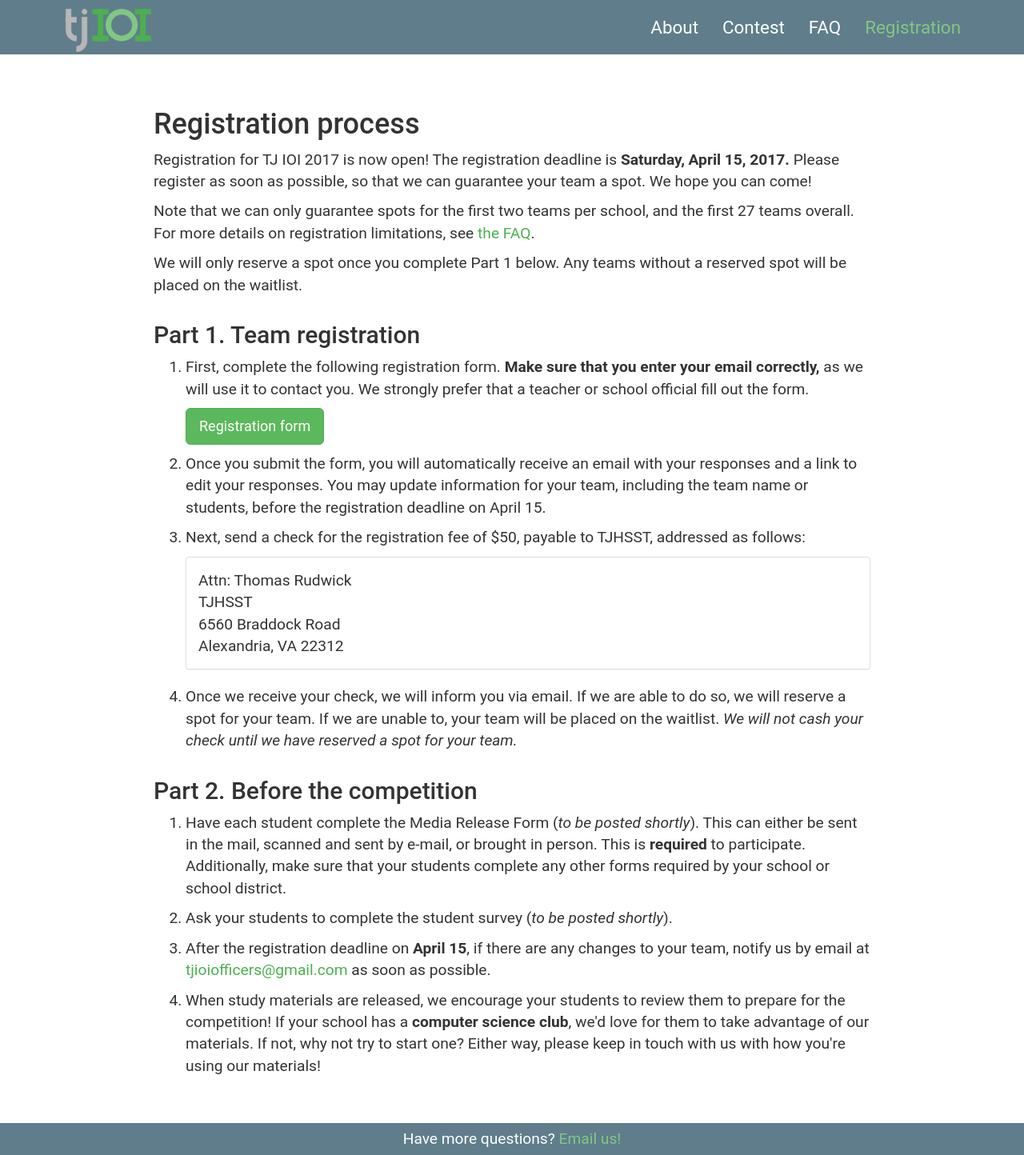
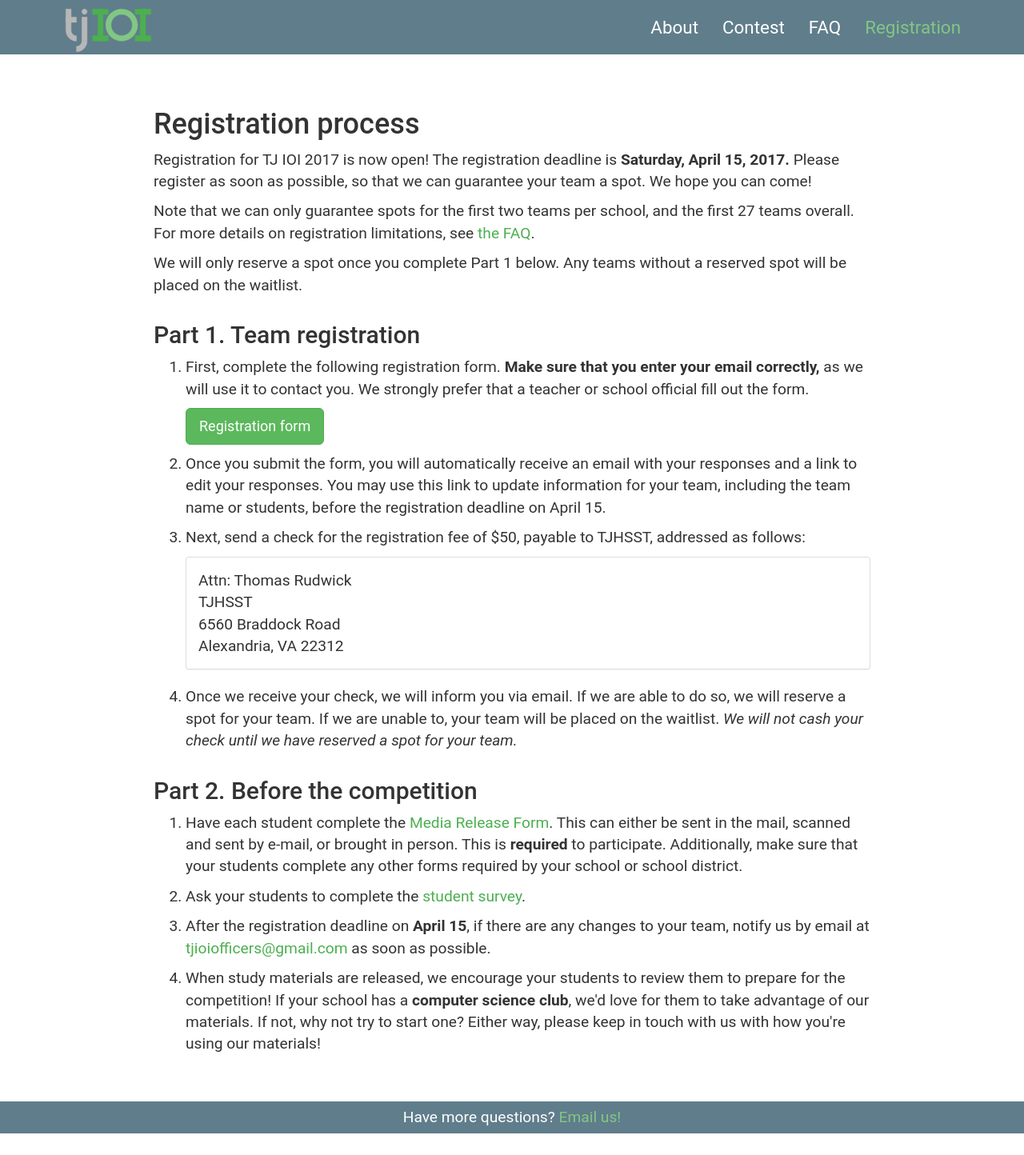
Before and after one commit to codeAligned/tjioi, a Jekyll site: the page built from registration.md, in a window 1280 px wide. Shown: the whole page at 80% size. Built offline with Jekyll 4.4.1, drawn with Linux system fonts in a browser that asks for light colours; after the commit the page ends 1417 px from its top, so only the background shows below that.

Commit message:
add study guide, media release

```diff
--- a/registration.md
+++ b/registration.md
@@ -24,8 +24,8 @@ placed on the waitlist.
     <p><a class="btn btn-success btn-lg" style="color: white" target="_blank"
         href="https://goo.gl/forms/A98asfYD1NKyzw642">Registration form</a></p>
 2.  <p>Once you submit the form, you will automatically receive an email with your responses
-    and a link to edit your responses. You may update information for your team, including the
-    team name or students, before the registration deadline on April 15.</p>
+    and a link to edit your responses. You may use this link to update information for your team, including
+    the team name or students, before the registration deadline on April 15.</p>
 3.  <p>Next, send a check for the registration fee of $50, payable to TJHSST, addressed as follows:</p>
     <div class="panel panel-default">
         <div class="panel-body">
@@ -42,10 +42,11 @@ placed on the waitlist.
 
 ## Part 2. Before the competition
 
-1.  <p>Have each student complete the Media Release Form (<em>to be posted shortly</em>). This can either be
-    sent in the mail, scanned and sent by e-mail, or brought in person. This is <strong>required</strong> to participate.
+1.  <p>Have each student complete the <a href="{{ '/materials/2017/MediaReleaseForm.pdf' | relative_url }}">Media Release Form</a>.
+    This can either be sent in the mail, scanned and sent by e-mail, or brought in person.
+    This is <strong>required</strong> to participate.
     Additionally, make sure that your students complete any other forms required by your school or school district.</p>
-2.  <p>Ask your students to complete the student survey (<em>to be posted shortly</em>).</p>
+2.  <p>Ask your students to complete the <a href="https://goo.gl/forms/w4xfLgAwYoCmcQEL2">student survey</a>.</p>
 3.  <p>After the registration deadline on <strong>April 15</strong>, if there are any changes to your team,
     notify us by email at <a href="mailto:tjioiofficers@gmail.com">tjioiofficers@gmail.com</a> as soon as possible.</p>
 4.  <p>When study materials are released, we encourage your students to review them to prepare for
```
Also changed, not shown: contest.md (+1 -1 lines), index.html (+4 -4 lines).
